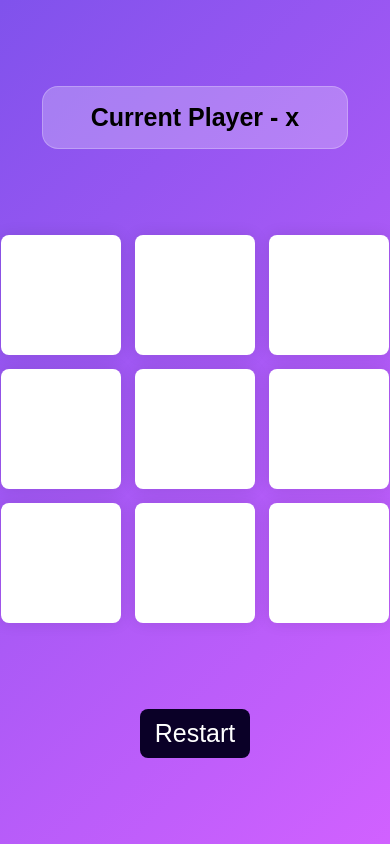
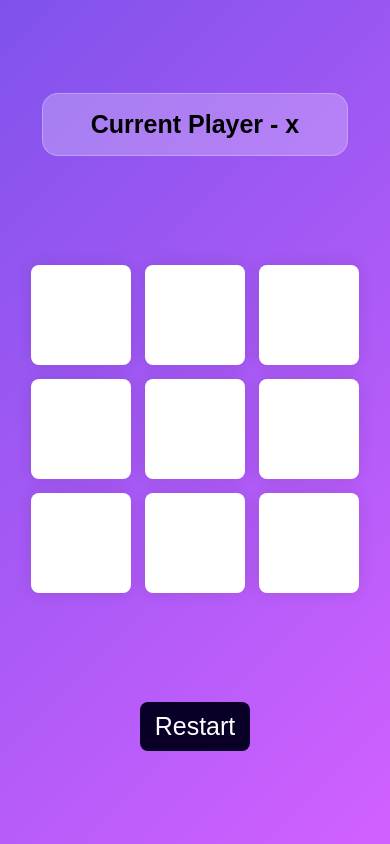
Before and after one commit to Sanket-Karpe/TicTacToe-WebApp.github.io, a plain HTML site: page index.html in a window 390 px wide. Drawn offline with Linux system fonts and the light colour scheme; a web font is replaced by a local one.

Commit message:
meadia queries added

```diff
--- a/style.css
+++ b/style.css
@@ -14,6 +14,8 @@
   height: 100vh;
   background: linear-gradient(135deg, #8052ec, #d161ff);
   user-select: none;
+  overflow: hidden;
+
 }
 
 .logo {
@@ -88,8 +90,8 @@
 .popup {
   background: rgba(255, 255, 255, 0.3);
   backdrop-filter: blur(0.4rem);
-  height: 100%;
-  width: 100%;
+  height: 100vh;
+  width: 100vw;
   position: absolute;
   top: 0;
   right: 0;
@@ -127,3 +129,13 @@
     display: none;
   }
 }
+@media only screen and (max-width: 500px) {
+  .container{
+    width: 375px;
+    margin: 1rem;
+  }
+  .box{
+    width: 100px;
+    height: 100px;
+  }
+}
```
